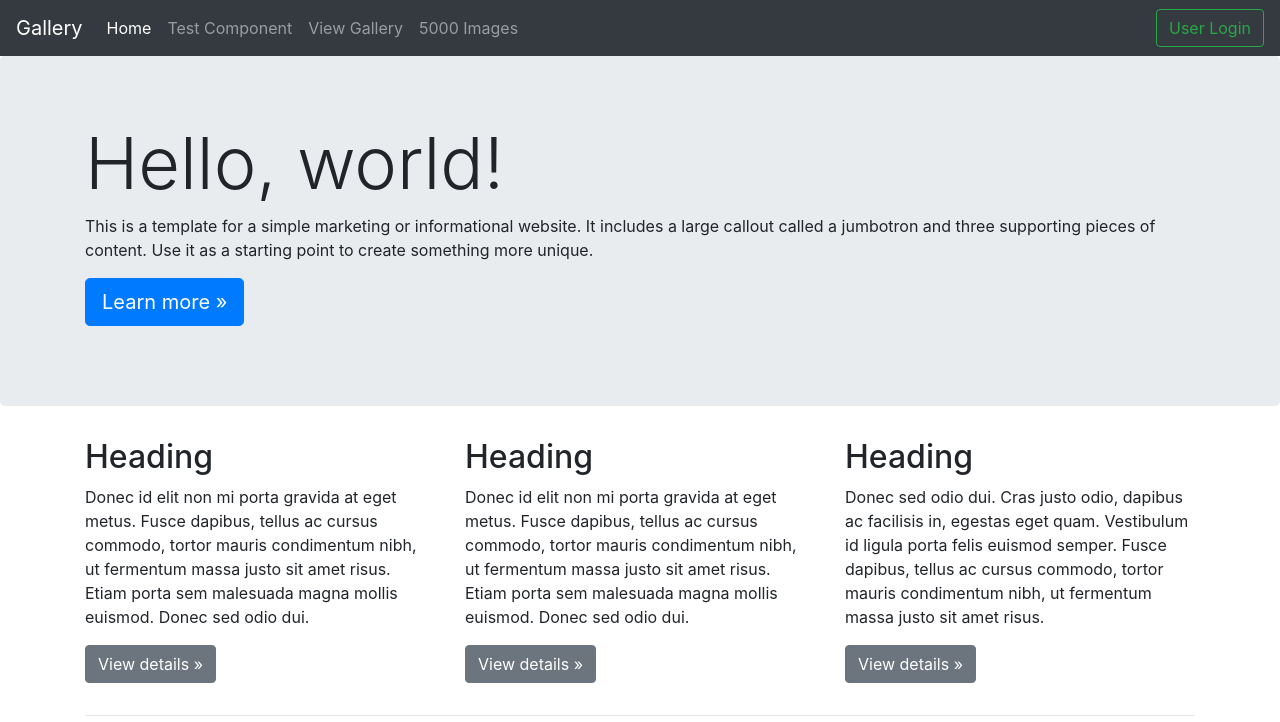
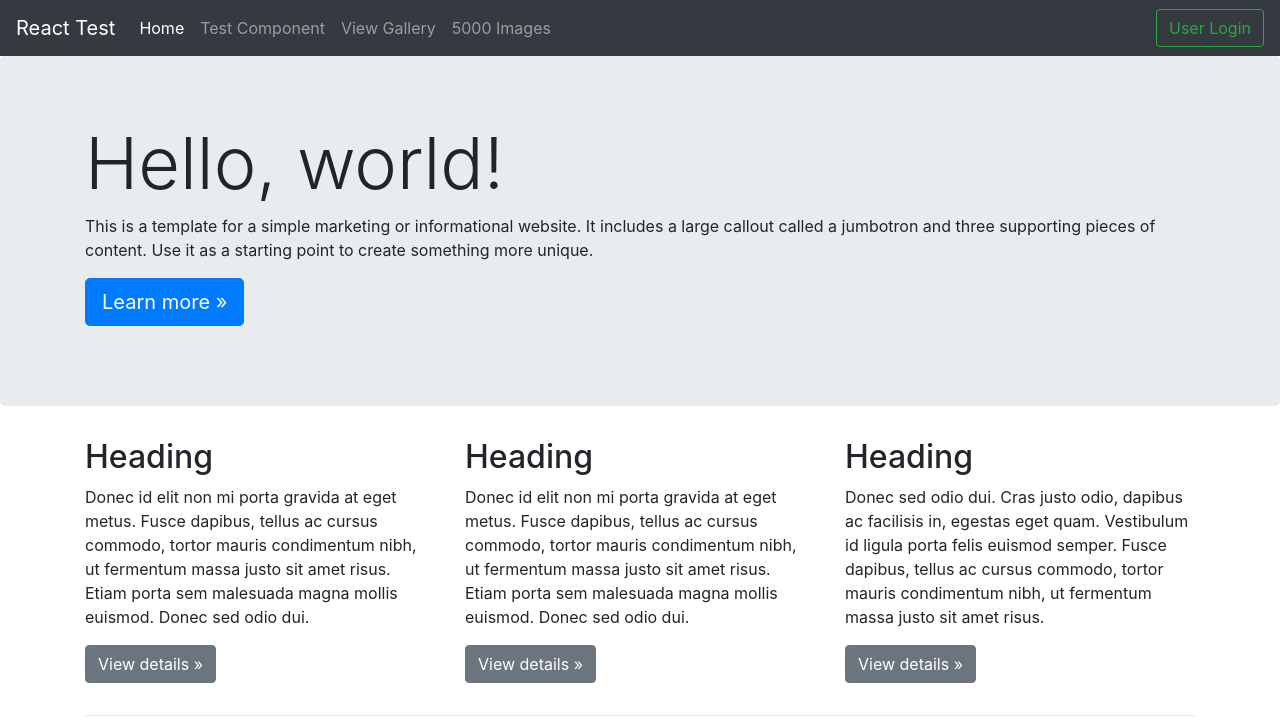
Before and after one commit to bhandarisaurav/react-test, a React (Create React App) app: page / in a window 1280 px wide. Shown: the top 722 px of the page. Built offline with nearby package versions, Linux system fonts and the light colour scheme.

Commit message:
Update README.md

```diff
--- a/src/Components/NavigationBar.js
+++ b/src/Components/NavigationBar.js
@@ -14,7 +14,7 @@ class NavigationBar extends React.Component {
             <Router>
                 <nav className="navbar navbar-dark navbar-expand bg-dark ">
                     <div className="container-fluid">
-                        <Link to="/" className="navbar-brand" href="#">Gallery</Link>
+                        <Link to="/" className="navbar-brand" href="#">React Test</Link>
                         <button className="navbar-toggler" type="button"
                                 aria-controls="navbarSupportedContent" aria-expanded="false"
                                 aria-label="Toggle navigation">
```
